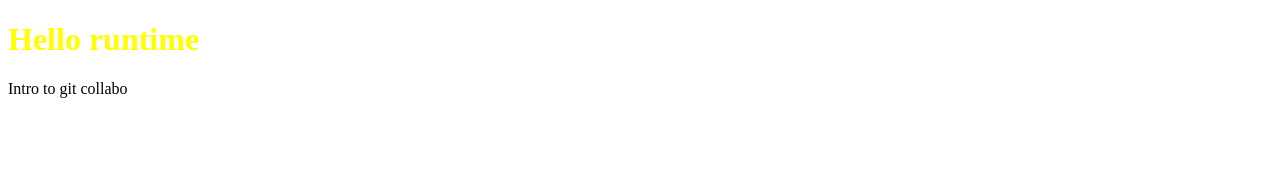
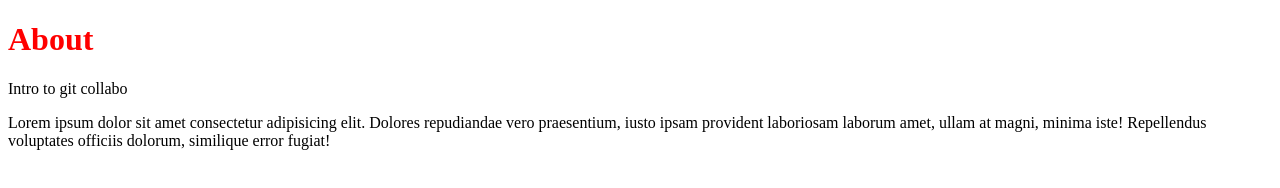
Before and after one commit to layersony/runtimegroup, a plain HTML site: page index.html in a window 1280 px wide. Drawn offline with Linux system fonts and the light colour scheme.

Commit message:
feat:update h1 and added paragragh tag with lorem text also updated h1 style

```diff
--- a/assets/styles.css
+++ b/assets/styles.css
@@ -1,3 +1,3 @@
 h1{
-  color: yellow;
+  color: red;
 }
--- a/index.html
+++ b/index.html
@@ -9,9 +9,15 @@
 </head>
 <body>
 
-  <h1>Hello runtime</h1>
-
+  <h1>About</h1>
   <p>Intro to git collabo</p>
+  <p>
+    Lorem ipsum dolor sit amet consectetur adipisicing elit.
+    Dolores repudiandae vero praesentium, iusto ipsam provident
+     laboriosam laborum amet, ullam at magni, minima iste!
+     Repellendus voluptates officiis dolorum, similique error
+     fugiat!
+    </p>
 
 </body>
 </html>
```
